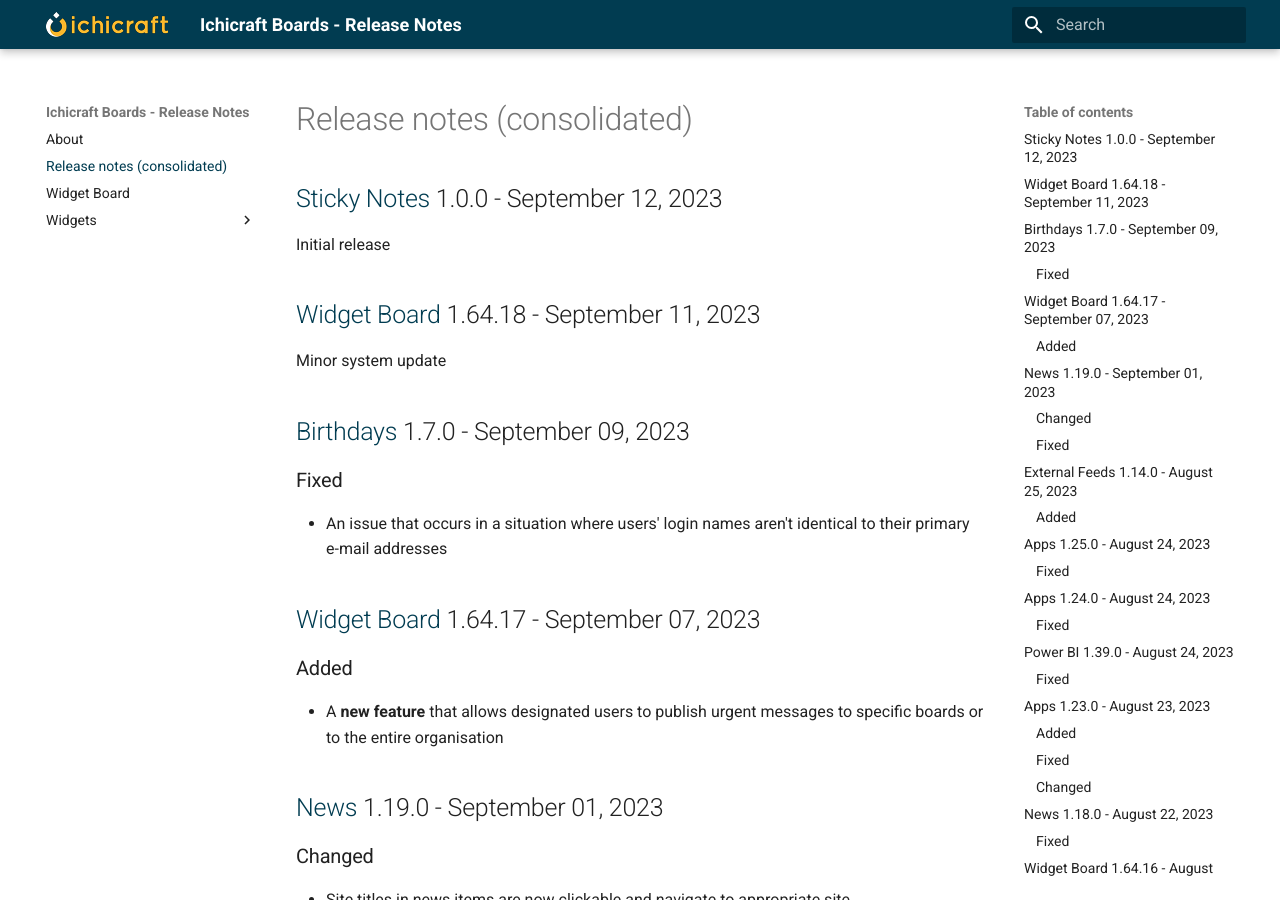
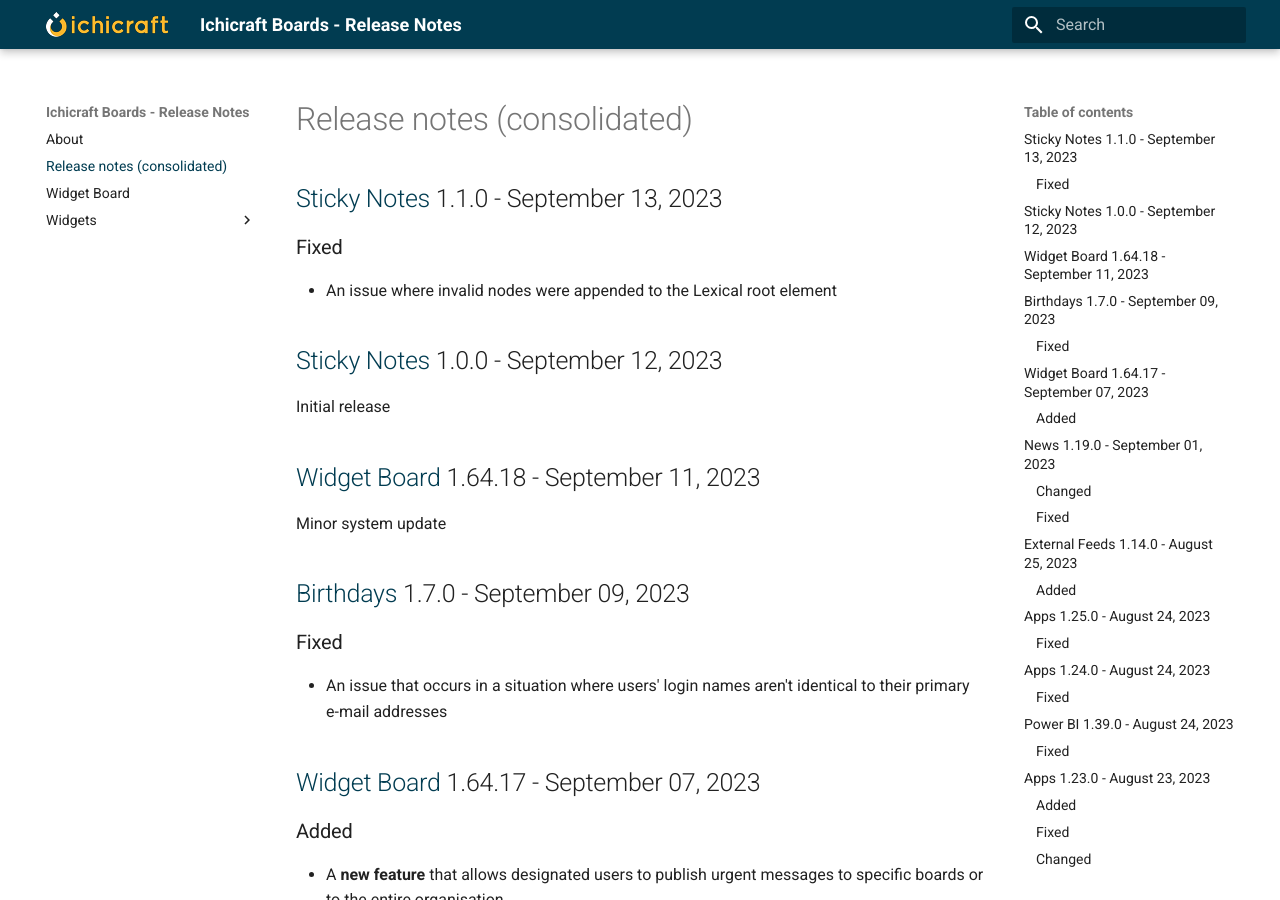
Before and after one commit to ichicraft/widgets-docs, an MkDocs documentation site: the page built from docs/Release-notes-(consolidated).md, in a window 1280 px wide and 900 px high. Built offline with MkDocs 1.6.1 and Material for MkDocs 9.7.7, drawn with Linux system fonts in a browser that asks for light colours.

Commit message:
Release notes updated by BuildService

```diff
--- a/docs/Release-notes-(consolidated).md
+++ b/docs/Release-notes-(consolidated).md
@@ -1,3 +1,8 @@
+## [Sticky Notes](./Widgets/Sticky Notes.md) 1.1.0 - September 13, 2023
+
+### Fixed
+- An issue where invalid nodes were appended to the Lexical root element
+
 ## [Sticky Notes](./Widgets/Sticky Notes.md) 1.0.0 - September 12, 2023
 
 Initial release
```
Also changed, not shown: docs/Widgets/Sticky Notes.md (+5 -0 lines).
